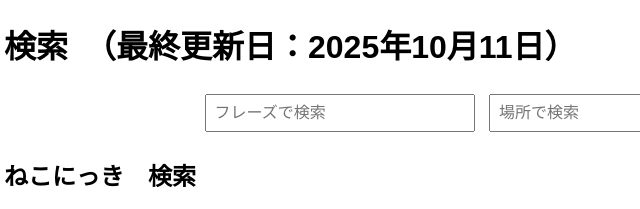
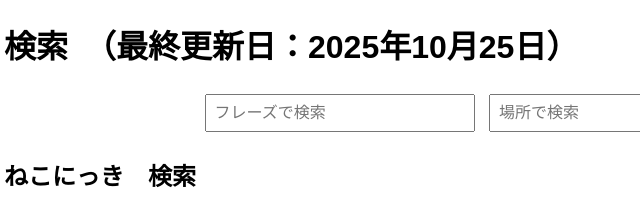
Before and after one commit to taba-893/AnotherEden, a plain HTML site: page nekonikki.html in a window 1280 px wide. Shown: the top 209 px of the page, 16-656 px from the left. Drawn offline with Linux system fonts and the light colour scheme.

Commit message:
更新日変更

```diff
--- a/nekonikki.html
+++ b/nekonikki.html
@@ -26,7 +26,7 @@
 </head>
 <body>
 
-<h1>検索　（最終更新日：2025年10月11日）</h1>
+<h1>検索　（最終更新日：2025年10月25日）</h1>
 <div class="search-container">
   <input type="text" id="searchInput1" placeholder="フレーズで検索">
   <input type="text" id="searchInput2" placeholder="場所で検索">
```
